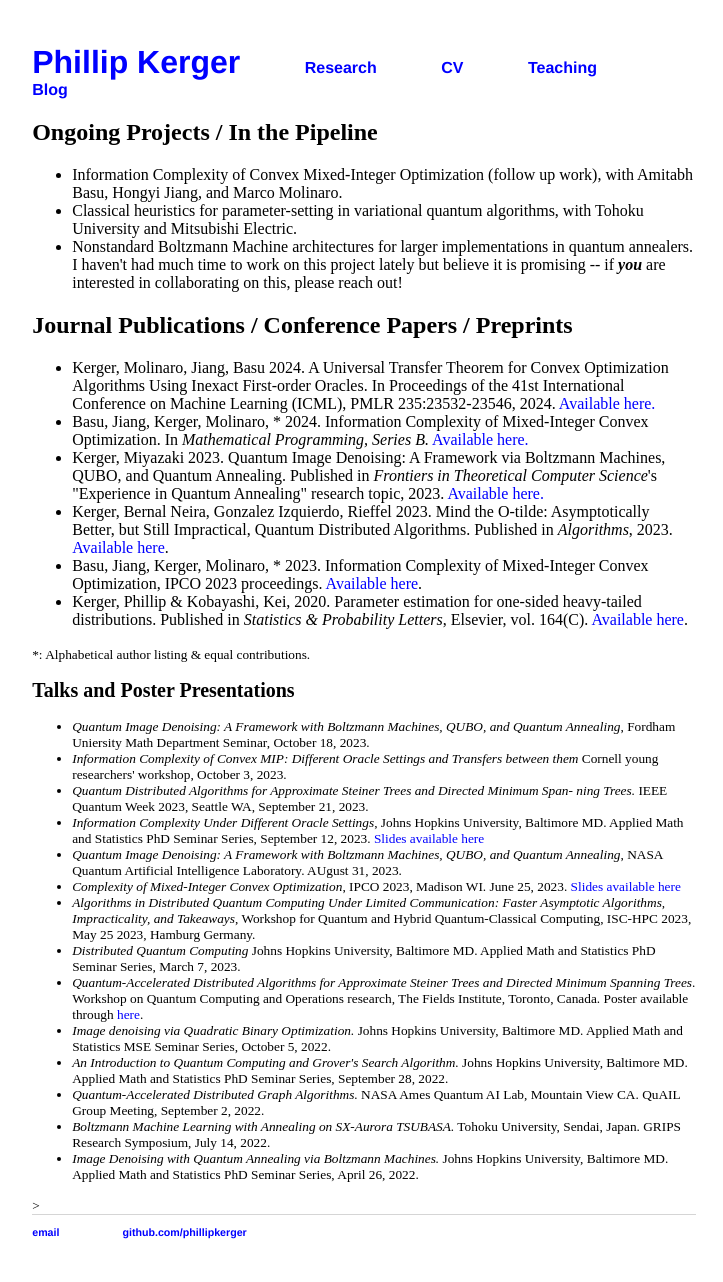
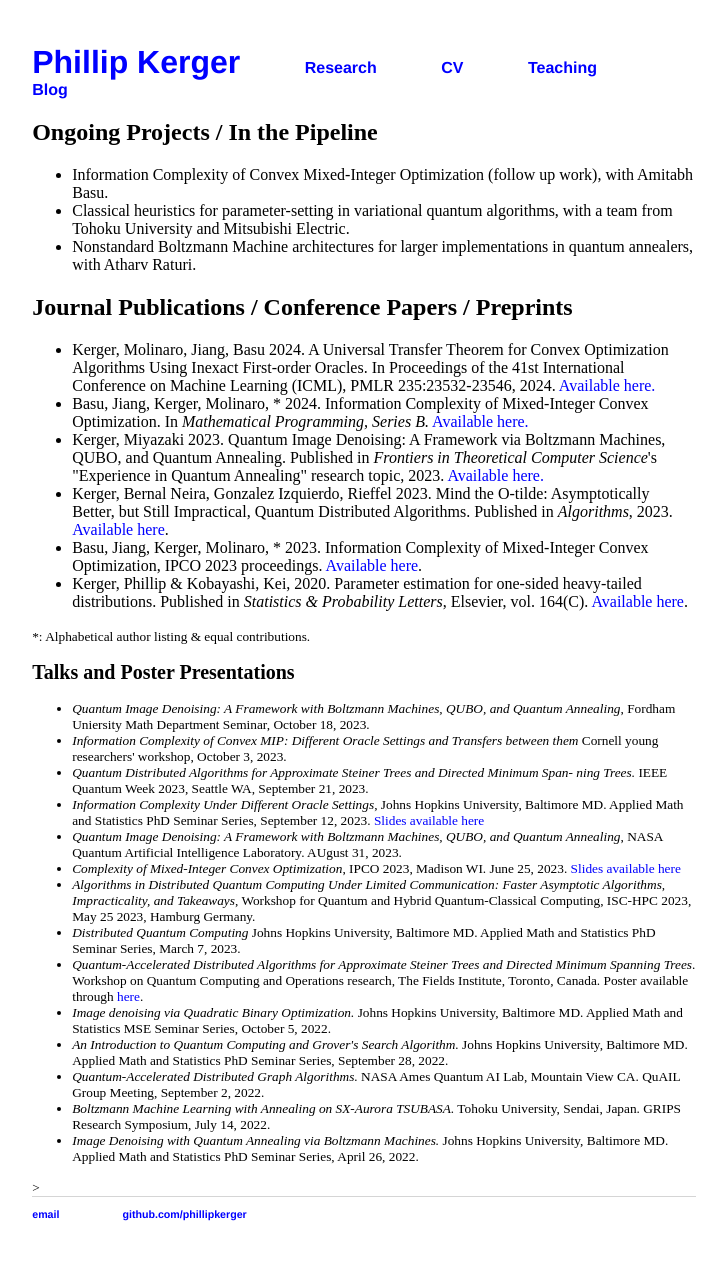
Before and after one commit to PhillipKerger/phillipkerger.github.io, a Jekyll site: the page built from research/index.html, in a window 1280 px wide. Shown: the whole page, without its empty margins (276-999 px from the left). Built offline with Jekyll 4.4.1, drawn with Linux system fonts in a browser that asks for light colours.

Commit message:
Update index.html
update current research projects

```diff
--- a/research/index.html
+++ b/research/index.html
@@ -5,9 +5,9 @@ title: Phillip Kerger
 <div class="blurb">
 	<h2>Ongoing Projects / In the Pipeline</h2>
 	<ul>
-		<li> Information Complexity of Convex Mixed-Integer Optimization (follow up work), with Amitabh Basu, Hongyi Jiang, and Marco Molinaro.</li>
-		<li> Classical heuristics for parameter-setting in variational quantum algorithms, with Tohoku University and Mitsubishi Electric. </li>
-		<li> Nonstandard Boltzmann Machine architectures for larger implementations in quantum annealers. I haven't had much time to work on this project lately but believe it is promising -- if <b><i>you</i></b> are interested in collaborating on this, please reach out! </li>
+		<li> Information Complexity of Convex Mixed-Integer Optimization (follow up work), with Amitabh Basu.</li>
+		<li> Classical heuristics for parameter-setting in variational quantum algorithms, with a team from Tohoku University and Mitsubishi Electric. </li>
+		<li> Nonstandard Boltzmann Machine architectures for larger implementations in quantum annealers, with Atharv Raturi.
 	</ul>
 
 
```
